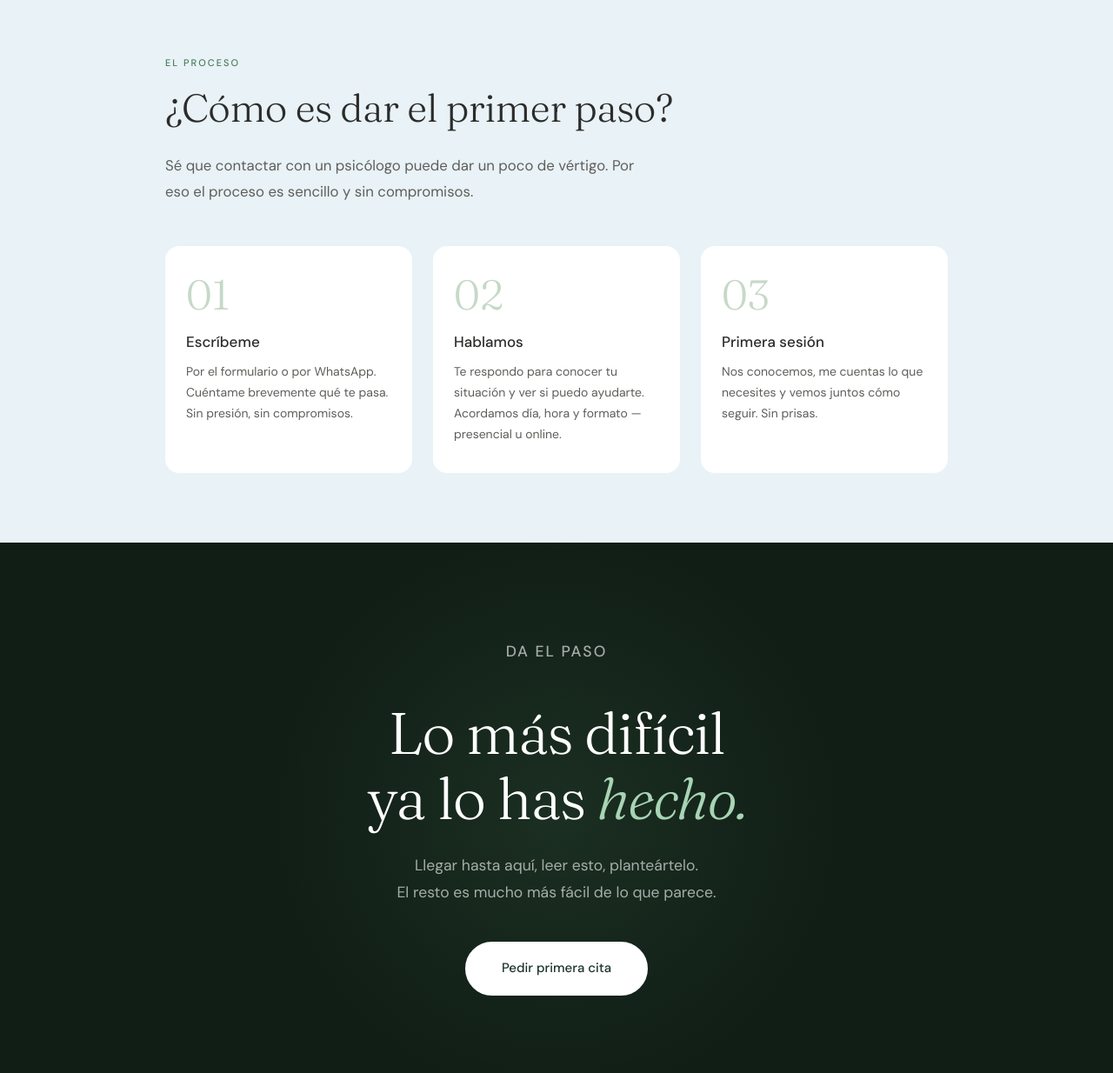
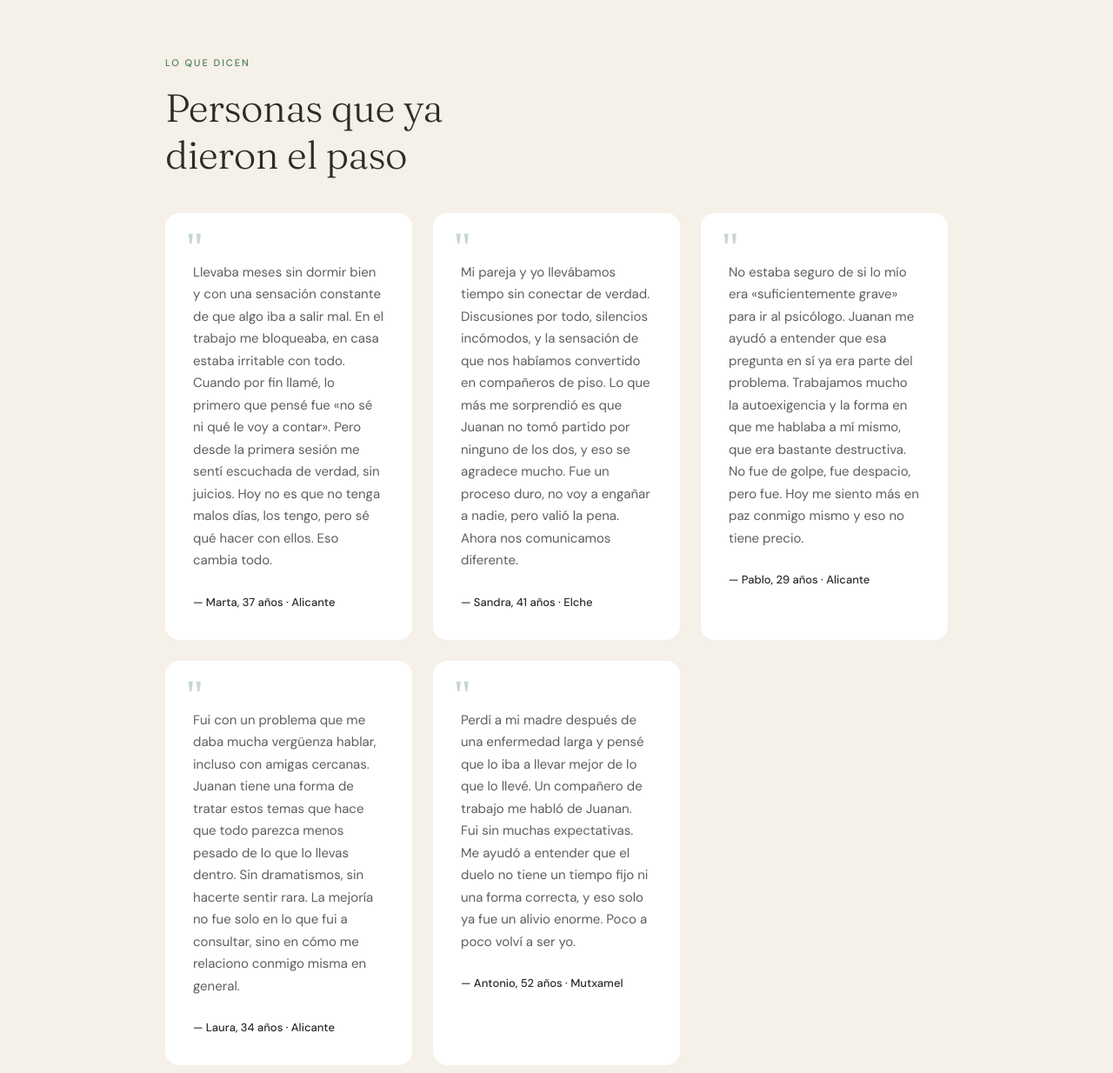
Before and after one commit to juanangeldiazbermejo/mi-web-psicologo, a plain HTML site: page index.html in a window 1280 px wide. Shown: the part 7206-8440 px from the top of the page at 87% size. Drawn offline with Linux system fonts and the light colour scheme.

Commit message:
Add files via upload

```diff
--- a/index.html
+++ b/index.html
@@ -1079,6 +1079,47 @@
   </div>
 </section>
 
+<!-- TESTIMONIOS -->
+<section style="background: var(--beige); padding: 80px 1.5rem;">
+  <div class="container">
+    <p class="section-tag">Lo que dicen</p>
+    <h2 class="section-title">Personas que ya<br>dieron el paso</h2>
+    <div style="display: grid; grid-template-columns: repeat(auto-fit, minmax(280px, 1fr)); gap: 1.5rem; margin-top: 2.5rem;">
+
+      <div style="background: white; border-radius: 16px; padding: 2rem; position: relative;">
+        <span style="font-size: 3rem; line-height: 1; color: var(--verde); opacity: 0.3; position: absolute; top: 1rem; left: 1.5rem; font-family: Georgia, serif;">"</span>
+        <p style="margin-top: 1.5rem; font-size: 15px; line-height: 1.7; color: var(--texto-suave);">Llevaba meses sin dormir bien y con una sensación constante de que algo iba a salir mal. En el trabajo me bloqueaba, en casa estaba irritable con todo. Cuando por fin llamé, lo primero que pensé fue «no sé ni qué le voy a contar». Pero desde la primera sesión me sentí escuchada de verdad, sin juicios. Hoy no es que no tenga malos días, los tengo, pero sé qué hacer con ellos. Eso cambia todo.</p>
+        <p style="margin-top: 1.5rem; font-size: 13px; font-weight: 500; color: var(--texto);">— Marta, 37 años · Alicante</p>
+      </div>
+
+      <div style="background: white; border-radius: 16px; padding: 2rem; position: relative;">
+        <span style="font-size: 3rem; line-height: 1; color: var(--verde); opacity: 0.3; position: absolute; top: 1rem; left: 1.5rem; font-family: Georgia, serif;">"</span>
+        <p style="margin-top: 1.5rem; font-size: 15px; line-height: 1.7; color: var(--texto-suave);">Mi pareja y yo llevábamos tiempo sin conectar de verdad. Discusiones por todo, silencios incómodos, y la sensación de que nos habíamos convertido en compañeros de piso. Lo que más me sorprendió es que Juanan no tomó partido por ninguno de los dos, y eso se agradece mucho. Fue un proceso duro, no voy a engañar a nadie, pero valió la pena. Ahora nos comunicamos diferente.</p>
+        <p style="margin-top: 1.5rem; font-size: 13px; font-weight: 500; color: var(--texto);">— Sandra, 41 años · Elche</p>
+      </div>
+
+      <div style="background: white; border-radius: 16px; padding: 2rem; position: relative;">
+        <span style="font-size: 3rem; line-height: 1; color: var(--verde); opacity: 0.3; position: absolute; top: 1rem; left: 1.5rem; font-family: Georgia, serif;">"</span>
+        <p style="margin-top: 1.5rem; font-size: 15px; line-height: 1.7; color: var(--texto-suave);">No estaba seguro de si lo mío era «suficientemente grave» para ir al psicólogo. Juanan me ayudó a entender que esa pregunta en sí ya era parte del problema. Trabajamos mucho la autoexigencia y la forma en que me hablaba a mí mismo, que era bastante destructiva. No fue de golpe, fue despacio, pero fue. Hoy me siento más en paz conmigo mismo y eso no tiene precio.</p>
+        <p style="margin-top: 1.5rem; font-size: 13px; font-weight: 500; color: var(--texto);">— Pablo, 29 años · Alicante</p>
+      </div>
+
+      <div style="background: white; border-radius: 16px; padding: 2rem; position: relative;">
+        <span style="font-size: 3rem; line-height: 1; color: var(--verde); opacity: 0.3; position: absolute; top: 1rem; left: 1.5rem; font-family: Georgia, serif;">"</span>
+        <p style="margin-top: 1.5rem; font-size: 15px; line-height: 1.7; color: var(--texto-suave);">Fui con un problema que me daba mucha vergüenza hablar, incluso con amigas cercanas. Juanan tiene una forma de tratar estos temas que hace que todo parezca menos pesado de lo que lo llevas dentro. Sin dramatismos, sin hacerte sentir rara. La mejoría no fue solo en lo que fui a consultar, sino en cómo me relaciono conmigo misma en general.</p>
+        <p style="margin-top: 1.5rem; font-size: 13px; font-weight: 500; color: var(--texto);">— Laura, 34 años · Alicante</p>
+      </div>
+
+      <div style="background: white; border-radius: 16px; padding: 2rem; position: relative;">
+        <span style="font-size: 3rem; line-height: 1; color: var(--verde); opacity: 0.3; position: absolute; top: 1rem; left: 1.5rem; font-family: Georgia, serif;">"</span>
+        <p style="margin-top: 1.5rem; font-size: 15px; line-height: 1.7; color: var(--texto-suave);">Perdí a mi madre después de una enfermedad larga y pensé que lo iba a llevar mejor de lo que lo llevé. Un compañero de trabajo me habló de Juanan. Fui sin muchas expectativas. Me ayudó a entender que el duelo no tiene un tiempo fijo ni una forma correcta, y eso solo ya fue un alivio enorme. Poco a poco volví a ser yo.</p>
+        <p style="margin-top: 1.5rem; font-size: 13px; font-weight: 500; color: var(--texto);">— Antonio, 52 años · Mutxamel</p>
+      </div>
+
+    </div>
+  </div>
+</section>
+
 <!-- CÓMO FUNCIONA -->
 <section style="background: var(--azul-claro); padding: 80px 1.5rem;">
   <div class="container">
```
